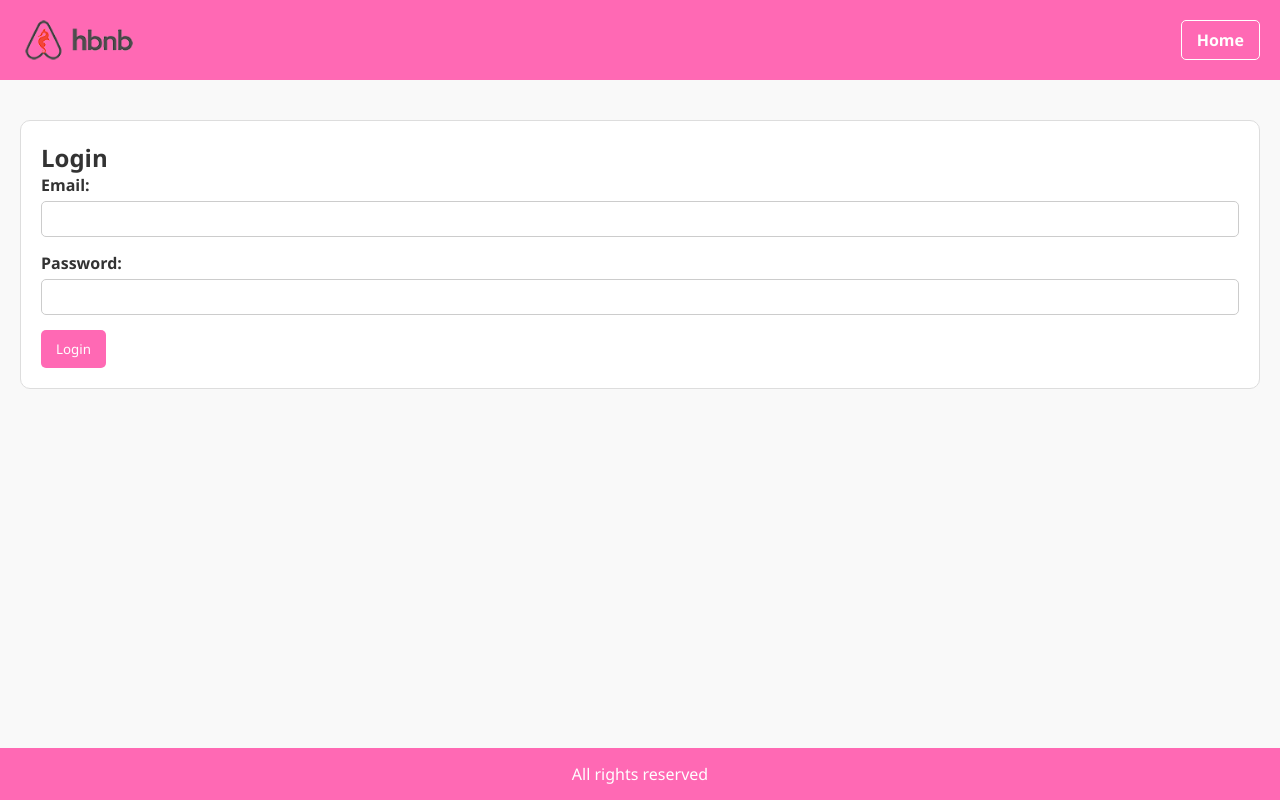
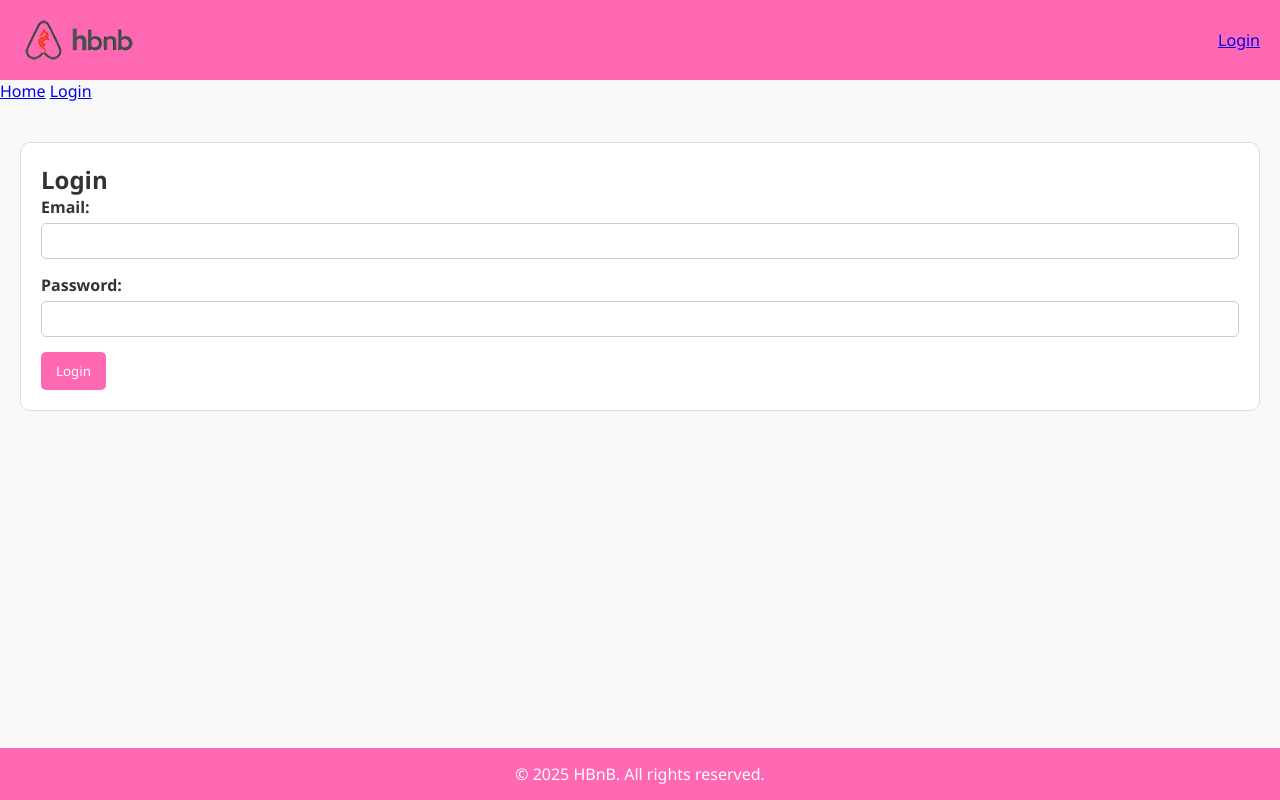
Before and after one commit to shahadFawaz99/holbertonschool-hbnb, a plain HTML site: page part4/login.html in a window 1280 px wide. Drawn offline with Linux system fonts and the light colour scheme.

Commit message:
Update login.html

```diff
--- a/part4/login.html
+++ b/part4/login.html
@@ -3,16 +3,23 @@
 <head>
     <meta charset="UTF-8">
     <meta name="viewport" content="width=device-width, initial-scale=1.0">
-    <title>Login</title>
+    <title>Login - HBnB</title>
     <link rel="stylesheet" href="styles.css">
 </head>
 <body>
+    <!-- Header -->
     <header>
-        <img src="images/logo.png" alt="Logo" class="logo">
-        <nav>
-            <a href="index.html" class="login-button">Home</a>
-        </nav>
+        <img src="images/logo.png" alt="HBnB Logo" class="logo">
+        <a href="login.html" class="login-button">Login</a>
     </header>
+
+    <!-- Navigation -->
+    <nav>
+        <a href="index.html">Home</a>
+        <a href="login.html">Login</a>
+    </nav>
+
+    <!-- Main Content -->
     <main>
         <form id="login-form">
             <h2>Login</h2>
@@ -25,9 +32,12 @@
             <button type="submit">Login</button>
         </form>
     </main>
+
+    <!-- Footer -->
     <footer>
-        <p>All rights reserved</p>
+        &copy; 2025 HBnB. All rights reserved.
     </footer>
+
     <script src="scripts.js"></script>
 </body>
 </html>
```
